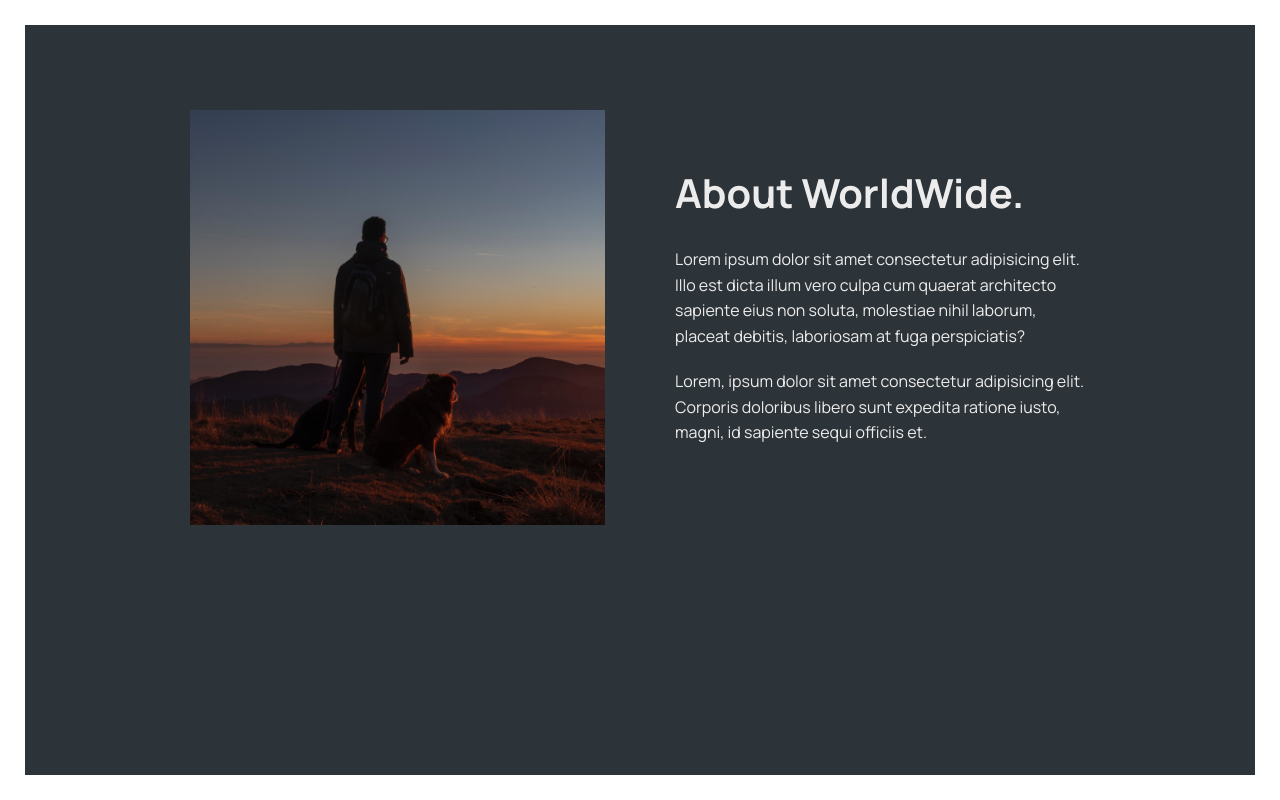
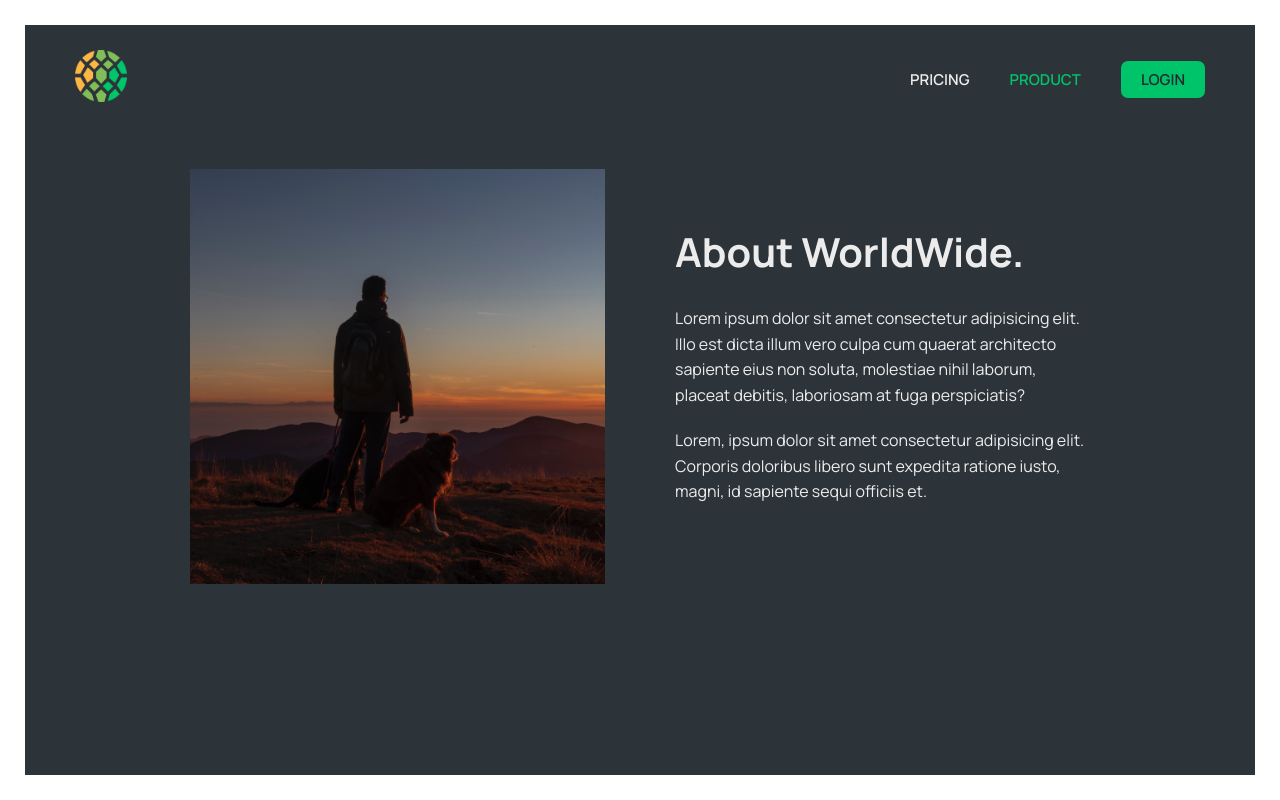
Before and after one commit to elghanbibadr/wildwise, a React (Vite) app: page /product in a window 1280 px wide. Built offline with nearby package versions, Linux system fonts and the light colour scheme.

Commit message:
complete the structure of the starter componenets and pages

```diff
--- a/src/App.jsx
+++ b/src/App.jsx
@@ -1,16 +1,12 @@
-import { lazy, Suspense } from "react";
-import { BrowserRouter, Routes, Route, Navigate } from "react-router-dom";
+import { BrowserRouter, Routes, Route } from "react-router-dom";
 
 // import AppLayout from "./pages/AppLayout";
 
 
-const Homepage = lazy(() => import("./pages/Homepage"));
-const Product = lazy(() => import("./pages/Product"));
-const Pricing = lazy(() => import("./pages/Pricing"));
-const Login = lazy(() => import("./pages/Login"));
-const AppLayout = lazy(() => import("./pages/AppLayout"));
-const PageNotFound = lazy(() => import("./pages/PageNotFound"));
-
+import Homepage from "./pages/Homepage";
+import Pricing from "./pages/Pricing";
+import Product from "./pages/Product";
+import Login from "./pages/Login";
 // dist/assets/index-59fcab9b.css   30.56 kB │ gzip:   5.14 kB
 // dist/assets/index-f7c12d89.js   572.44 kB │ gzip: 151.29 kB
 
@@ -26,7 +22,7 @@
           <Route path="pricing" element={<Pricing />} />
           <Route path="login" element={<Login />} />
 
-          <Route path="*" element={<PageNotFound />} />
+          {/* <Route path="*" element={<PageNotFound />} /> */}
         </Routes>
       </BrowserRouter>
     </>
--- /dev/null
+++ b/src/componenet/Logo.jsx
@@ -0,0 +1,12 @@
+import { Link } from "react-router-dom";
+import styles from "./Logo.module.css";
+
+function Logo() {
+  return (
+    <Link to="/">
+      <img src="/icon.png" alt="WorldWise logo" className={styles.logo} />
+    </Link>
+  );
+}
+
+export default Logo;
--- /dev/null
+++ b/src/componenet/Logo.module.css
@@ -0,0 +1,3 @@
+.logo {
+  height: 5.2rem;
+}
--- a/src/componenet/PageNav.jsx
+++ b/src/componenet/PageNav.jsx
@@ -1,7 +1,6 @@
 import { NavLink } from "react-router-dom";
+import styles from "./PageNav.module.css";
 import Logo from "./Logo";
-import styles from "./PageNav.module.css";
-
 function PageNav() {
   return (
     <nav className={styles.nav}>
--- a/src/pages/HomePage.jsx
+++ b/src/pages/HomePage.jsx
@@ -1,9 +1,11 @@
 import styles from "./Homepage.module.css";
 import { Link } from "react-router-dom";
-
+import PageNav from "../componenet/PageNav";
 export default function Homepage() {
   return (
+    <>
       <main className={styles.homepage}>
+        <PageNav />
         <section>
           <h1 >
             You travel the world.
@@ -16,9 +18,9 @@
             you have wandered the world.
           </h2>
           <Link to="app">
-
           </Link>
         </section>
       </main>
+    </>
   );
 }
--- a/src/pages/Login.jsx
+++ b/src/pages/Login.jsx
@@ -1,4 +1,5 @@
 import styles from "./Login.module.css";
+import PageNav from "../componenet/PageNav";
 
 export default function Login() {
   // PRE-FILL FOR DEV PURPOSES
@@ -7,6 +8,7 @@
 
   return (
     <main className={styles.login}>
+      <PageNav />
       <form className={styles.form}>
         <div className={styles.row}>
           <label htmlFor="email">Email address</label>
--- a/src/pages/Pricing.jsx
+++ b/src/pages/Pricing.jsx
@@ -1,9 +1,10 @@
 // Uses the same styles as Product
 import styles from "./Product.module.css";
-
+import PageNav from "../componenet/PageNav";
 export default function Product() {
   return (
     <main className={styles.product}>
+      <PageNav />
       <section>
         <div>
           <h2>
--- a/src/pages/Product.jsx
+++ b/src/pages/Product.jsx
@@ -1,8 +1,9 @@
 import styles from "./Product.module.css";
-
+import PageNav from "../componenet/PageNav";
 export default function Product() {
   return (
     <main className={styles.product}>
+      <PageNav />
       <section>
         <img
           src="img-1.jpg"
```
Lines whose indentation alone changed are shown as unchanged.
